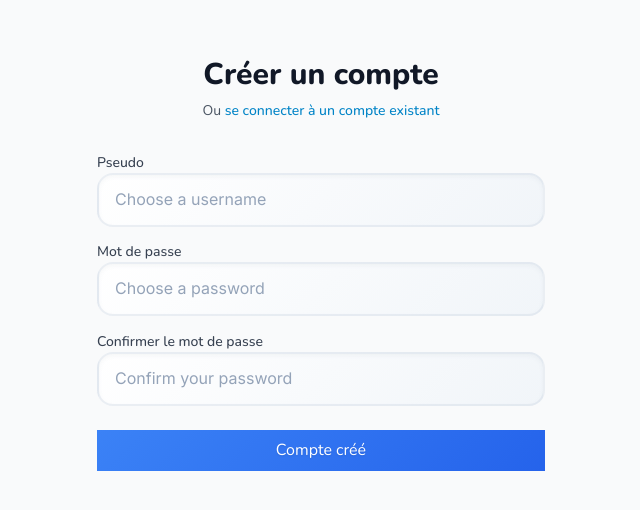
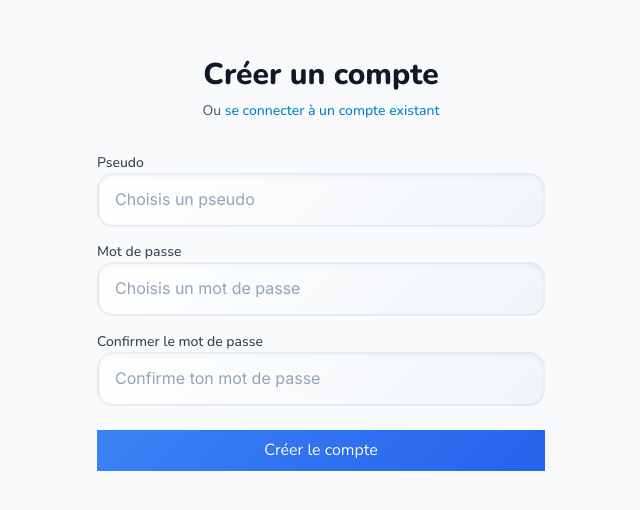
Before and after one commit to nicoschuldt/quiproquoridor, a React (Vite) app in the folder frontend/: page /register in a window 1280 px wide. Shown: the part 148-658 px from the top of the page, without its empty margins (319-959 px from the left). Built offline with nearby package versions, Linux system fonts and the light colour scheme; no server answers.

Commit message:
Push du passage en FR

```diff
--- a/frontend/src/pages/GamePage.tsx
+++ b/frontend/src/pages/GamePage.tsx
@@ -443,7 +443,7 @@ const GamePage: React.FC = () => {
                   {isCurrentTurn ? (
                     <div className="flex items-center justify-center space-x-2">
                       <div className="w-2 h-2 bg-green-500 rounded-full animate-pulse" />
-                      <span>C'est ton tour!</span>
+                      <span>C'est ton tour !</span>
                     </div>
                   ) : (
                     `${state.gameState.players[state.gameState.currentPlayerIndex].username}'s turn`
--- a/frontend/src/pages/JoinGamePage.tsx
+++ b/frontend/src/pages/JoinGamePage.tsx
@@ -67,7 +67,7 @@ const JoinGamePage: React.FC = () => {
           </h1>
 
           <p className="text-gray-600 text-center mb-6">
-            ENtre le code du salon.
+            Entre le code du salon.
           </p>
 
           {error && (
@@ -101,7 +101,7 @@ const JoinGamePage: React.FC = () => {
               disabled={loading || roomCode.length !== 6}
               className="w-full btn-primary py-3 text-lg disabled:opacity-50 disabled:cursor-not-allowed"
             >
-              {loading ? 'Joining Game...' : 'Join Game'}
+              {loading ? 'Joining Game...' : 'Rejoindre partie'}
             </button>
           </form>
 
--- a/frontend/src/pages/LoginPage.tsx
+++ b/frontend/src/pages/LoginPage.tsx
@@ -58,7 +58,7 @@ const LoginPage: React.FC = () => {
                 autoComplete="username"
                 required
                 className="input-field w-full"
-                placeholder="Enter your username"
+                placeholder="Entre ton pseudo"
                 value={username}
                 onChange={(e) => setUsername(e.target.value)}
               />
@@ -74,7 +74,7 @@ const LoginPage: React.FC = () => {
                 autoComplete="current-password"
                 required
                 className="input-field w-full"
-                placeholder="Enter your password"
+                placeholder="Entre ton mot de passe"
                 value={password}
                 onChange={(e) => setPassword(e.target.value)}
               />
--- a/frontend/src/pages/RegisterPage.tsx
+++ b/frontend/src/pages/RegisterPage.tsx
@@ -75,7 +75,7 @@ const RegisterPage: React.FC = () => {
                 autoComplete="username"
                 required
                 className="input-field w-full"
-                placeholder="Choose a username"
+                placeholder="Choisis un pseudo"
                 value={username}
                 onChange={(e) => setUsername(e.target.value)}
               />
@@ -91,7 +91,7 @@ const RegisterPage: React.FC = () => {
                 autoComplete="new-password"
                 required
                 className="input-field w-full"
-                placeholder="Choose a password"
+                placeholder="Choisis un mot de passe"
                 value={password}
                 onChange={(e) => setPassword(e.target.value)}
               />
@@ -107,7 +107,7 @@ const RegisterPage: React.FC = () => {
                 autoComplete="new-password"
                 required
                 className="input-field w-full"
-                placeholder="Confirm your password"
+                placeholder="Confirme ton mot de passe"
                 value={confirmPassword}
                 onChange={(e) => setConfirmPassword(e.target.value)}
               />
@@ -120,7 +120,7 @@ const RegisterPage: React.FC = () => {
               disabled={isLoading}
               className="btn-primary w-full flex justify-center py-2 px-4 disabled:opacity-50 disabled:cursor-not-allowed"
             >
-              {isLoading ? 'Création en cours...' : 'Compte créé'}
+              {isLoading ? 'Création en cours...' : 'Créer le compte'}
             </button>
           </div>
         </form>
```
Also changed, not shown: 1 other file (tests, documents, lock files or other folders).
